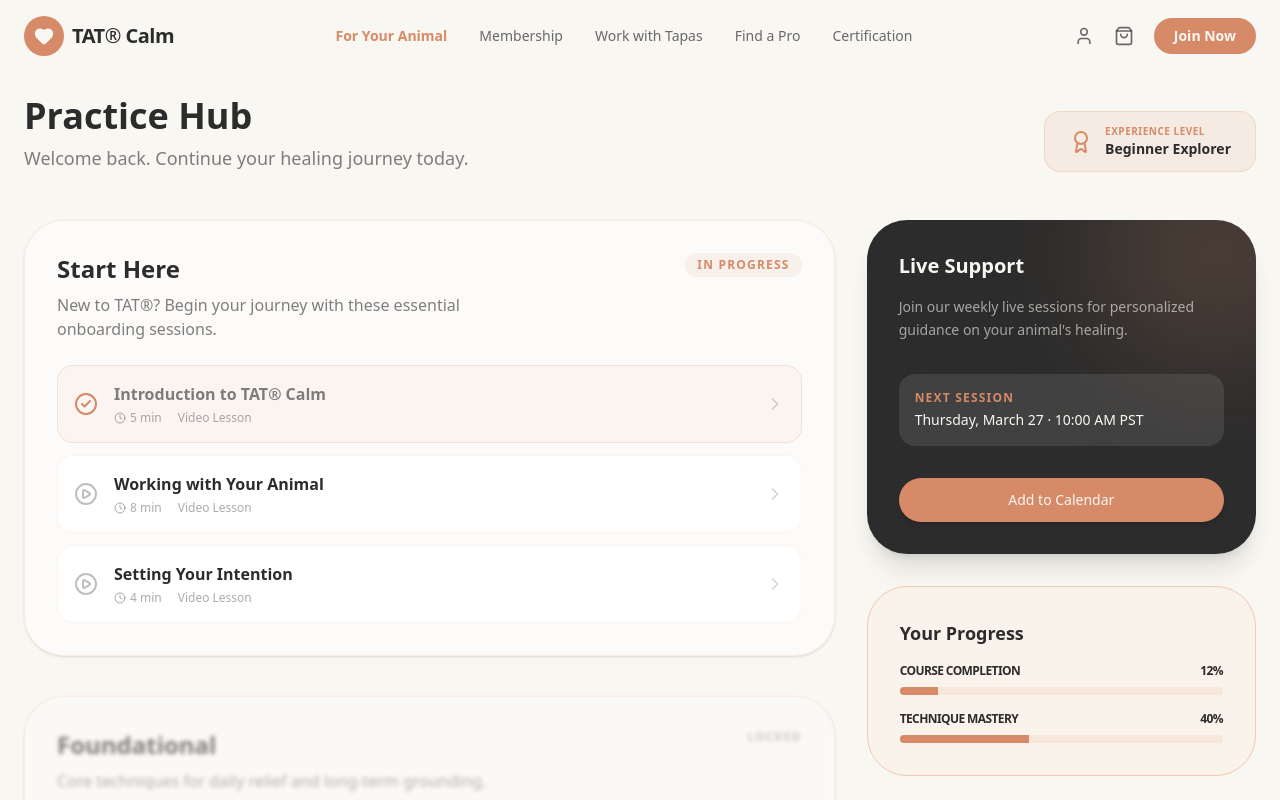
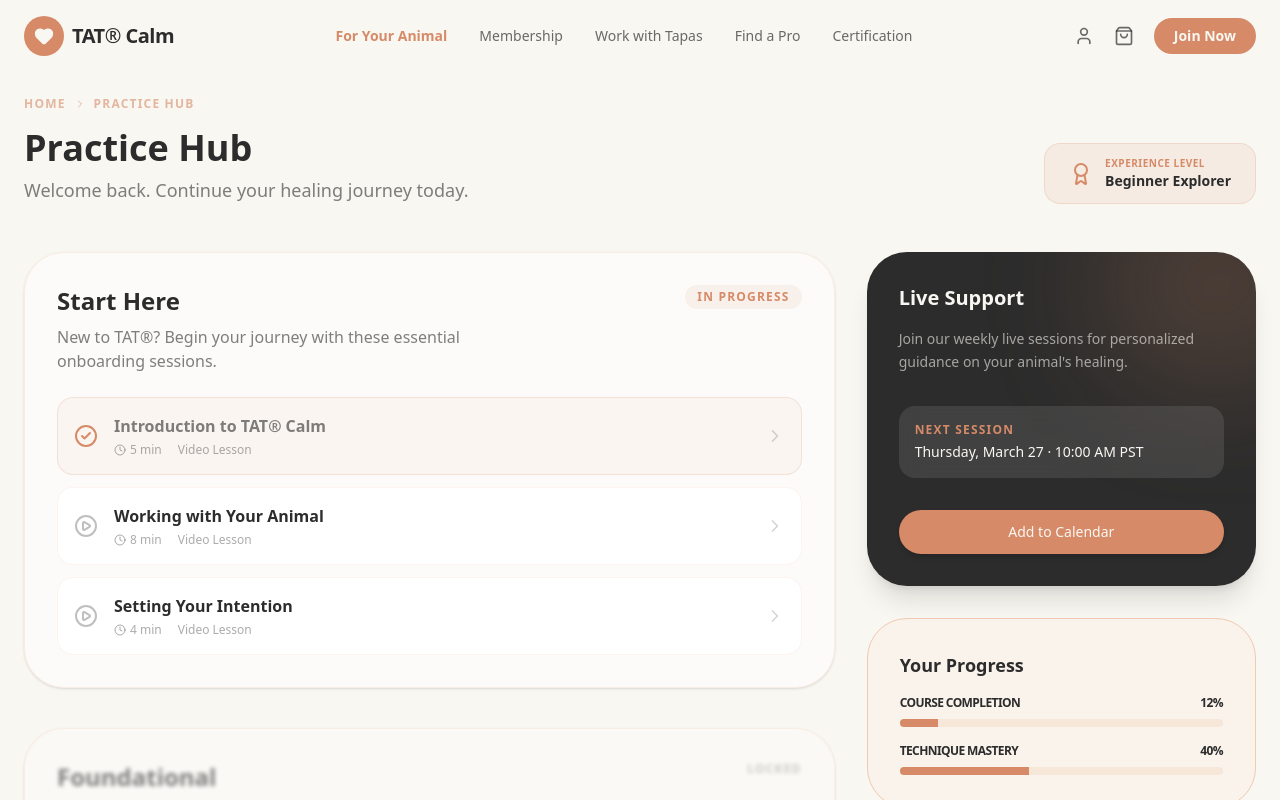
Before and after one commit to Siyoul-Jung/tat-calm-animals, a Next.js app: page /dashboard in a window 1280 px wide. Shown: the top 800 px of the page. Built offline with nearby package versions, Linux system fonts and the light colour scheme.

Commit message:
ux: add breadcrumb navigation to dashboard and session player

```diff
--- a/src/app/dashboard/page.tsx
+++ b/src/app/dashboard/page.tsx
@@ -3,6 +3,7 @@
 
 import { motion } from 'framer-motion';
 import { PlayCircle, CheckCircle2, Lock, ChevronRight, Award, Clock } from 'lucide-react';
+import Link from 'next/link';
 import Button from '@/components/ui/Button';
 
 export default function Dashboard() {
@@ -43,6 +44,11 @@
       <div className="max-w-7xl mx-auto px-6">
         <header className="mb-12 flex flex-col md:flex-row md:items-end justify-between gap-6">
           <div>
+            <div className="flex items-center gap-2 mb-4 text-xs font-bold uppercase tracking-widest text-brand/60">
+               <Link href="/" className="hover:text-brand transition-colors">Home</Link>
+               <ChevronRight size={12} />
+               <span>Practice Hub</span>
+            </div>
             <h1 className="text-4xl font-bold text-charcoal mb-2">Practice Hub</h1>
             <p className="text-charcoal/60 text-lg">Welcome back. Continue your healing journey today.</p>
           </div>
```
